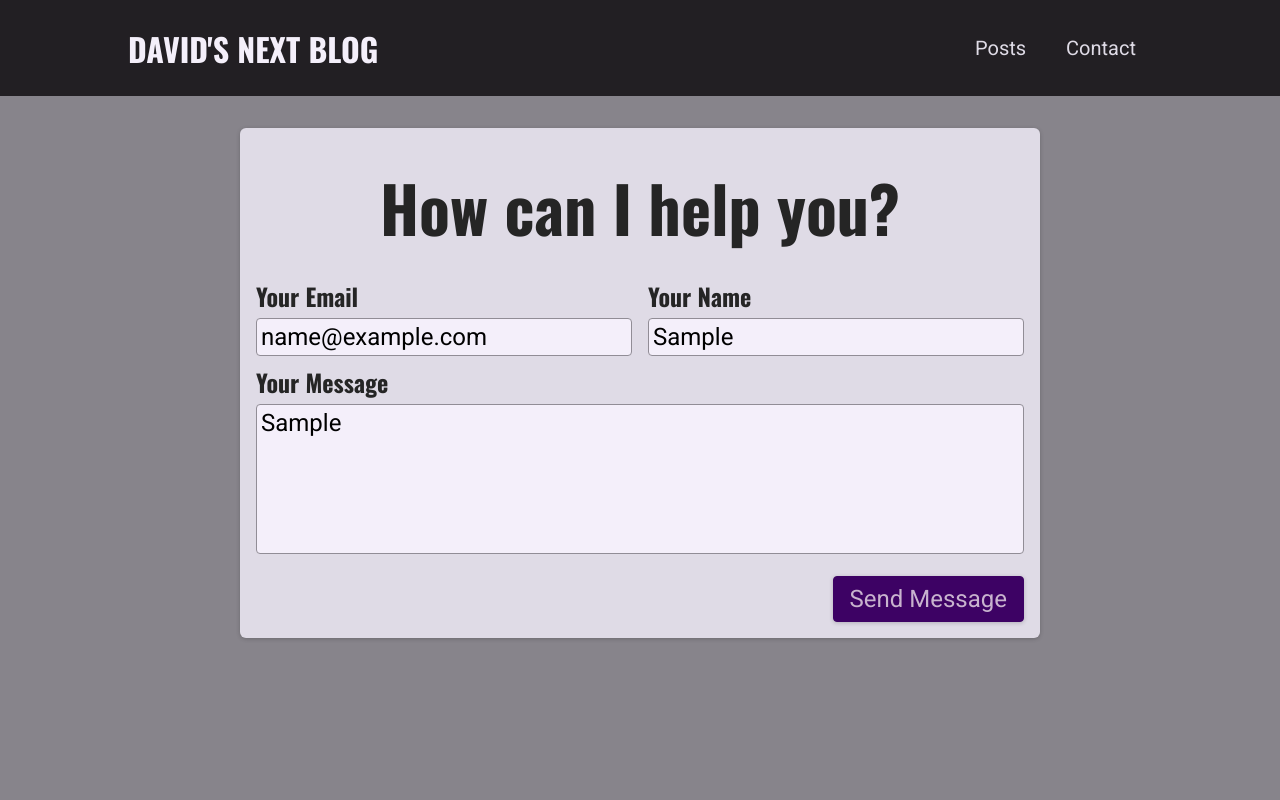
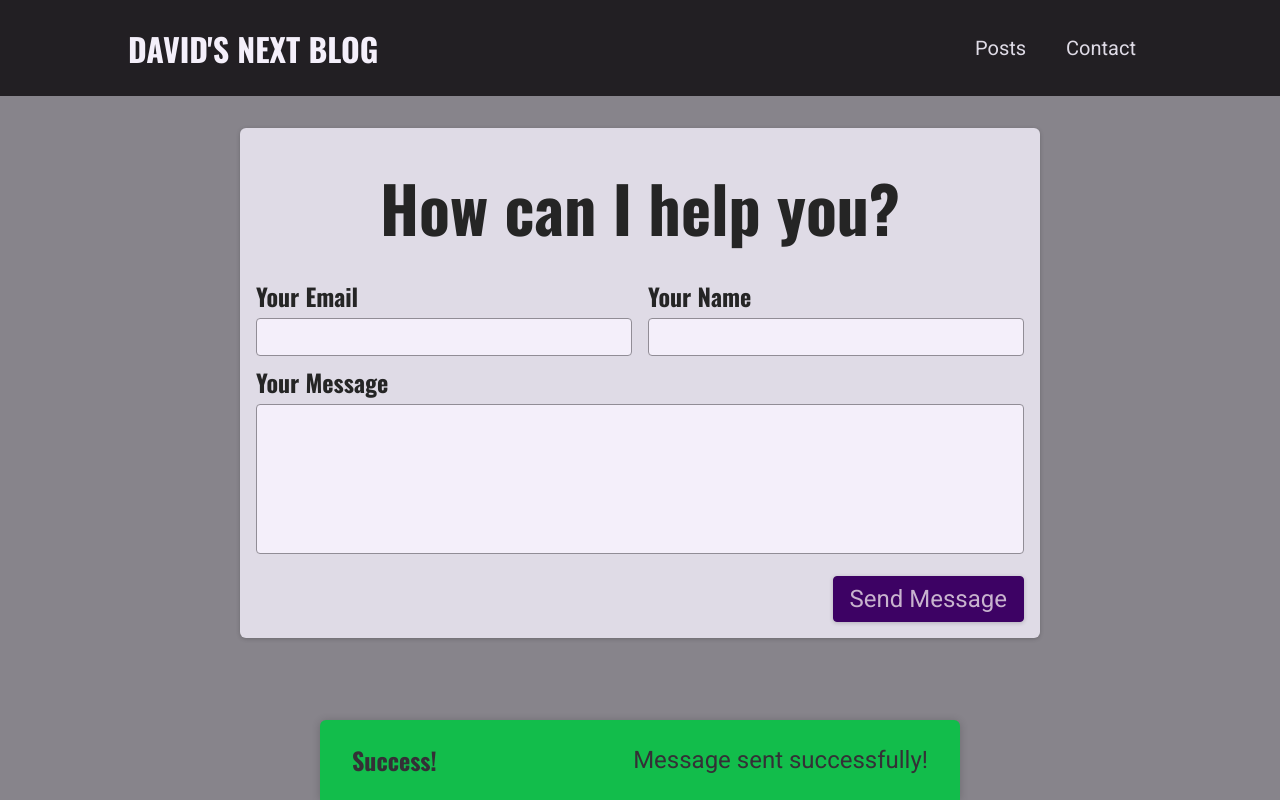
Before and after one commit to konojack/full-blog-nextjs, a Next.js app: page /contact in a window 1280 px wide. Both pictures are taken after typing "name@example.com", "Sample", "Sample" into the empty fields and a click on the button "Send Message". Built offline with nearby package versions, Linux system fonts and the light colour scheme; no server answers.

Commit message:
handled notification during sending messages

```diff
--- a/components/contact/contact-form.js
+++ b/components/contact/contact-form.js
@@ -1,26 +1,86 @@
-import { useState } from 'react';
+import { useEffect, useState } from 'react';
+import Notification from '../ui/notification';
 import classes from './contact-form.module.css';
+
+const sendContactData = async contactDetails => {
+  const response = await fetch('/api/contact', {
+    method: 'POST',
+    body: JSON.stringify(contactDetails),
+    headers: {
+      'Content-Type': 'application/json',
+    },
+  });
+
+  const data = await response.json();
+
+  if (!response.ok) {
+    throw new Error(data.message || 'Something went wrong!');
+  }
+};
 
 const ContactForm = () => {
   const [enteredName, setEnteredName] = useState('');
   const [enteredEmail, setEnteredEmail] = useState('');
   const [enteredMessage, setEnteredMessage] = useState('');
+  const [requestStatus, setRequestStatus] = useState(null);
+  const [errorMessage, setErrorMessage] = useState('');
 
-  const onSubmitHandler = e => {
+  useEffect(() => {
+    const timer = setTimeout(() => {
+      setRequestStatus(null);
+      setErrorMessage(null);
+    }, 3000);
+
+    return () => clearTimeout(timer);
+  }, [requestStatus]);
+
+  const onSubmitHandler = async e => {
     e.preventDefault();
 
-    fetch('/api/contact', {
-      method: 'POST',
-      body: JSON.stringify({
+    setRequestStatus('pending');
+
+    try {
+      await sendContactData({
         name: enteredName,
         email: enteredEmail,
         message: enteredMessage,
-      }),
-      headers: {
-        'Content-Type': 'application/json',
-      },
-    });
+      });
+    } catch (err) {
+      setErrorMessage(err.message);
+      setRequestStatus('error');
+    }
+
+    setRequestStatus('success');
+
+    setEnteredEmail('');
+    setEnteredMessage('');
+    setEnteredName('');
   };
+
+  let notification;
+  if (requestStatus === 'pending') {
+    notification = {
+      status: 'pending',
+      title: 'Pending...',
+      message: 'Your message is pending!',
+    };
+  }
+
+  if (requestStatus === 'error') {
+    notification = {
+      status: 'error',
+      title: 'Error!',
+      message: errorMessage,
+    };
+  }
+
+  if (requestStatus === 'success') {
+    notification = {
+      status: 'success',
+      title: 'Success!',
+      message: 'Message sent successfully!',
+    };
+  }
 
   return (
     <section className={classes.contact}>
@@ -61,6 +121,7 @@ const ContactForm = () => {
           <button type="submit">Send Message</button>
         </div>
       </form>
+      {notification && <Notification notification={notification} />}
     </section>
   );
 };
--- /dev/null
+++ b/components/ui/notification.js
@@ -0,0 +1,24 @@
+import classes from './notification.module.css';
+
+const Notification = ({ notification: { title, message, status } }) => {
+  let statusClasses = '';
+
+  if (status === 'success') {
+    statusClasses = classes.success;
+  }
+
+  if (status === 'error') {
+    statusClasses = classes.error;
+  }
+
+  const cssClasses = `${classes.notification} ${statusClasses}`;
+
+  return (
+    <div className={cssClasses}>
+      <h2>{title}</h2>
+      <p>{message}</p>
+    </div>
+  );
+};
+
+export default Notification;
--- /dev/null
+++ b/components/ui/notification.module.css
@@ -0,0 +1,43 @@
+.notification {
+  display: flex;
+  justify-content: space-between;
+  align-items: center;
+  color: var(--color-grey-100);
+  background-color: var(--color-grey-800);
+  padding: 0 var(--size-8);
+  box-shadow: 0 1px 8px rgba(0, 0, 0, 0.2);
+  position: fixed;
+  height: 5rem;
+  bottom: 0;
+  width: 100%;
+  left: 0;
+  border-top-right-radius: 0;
+  border-top-left-radius: 0;
+}
+
+.notification h2 {
+  font-size: var(--size-6);
+  margin: 0;
+}
+
+.notification p {
+  margin: 0;
+}
+
+.success {
+  background-color: var(--color-success-500);
+  color: var(--color-grey-800);
+}
+
+.error {
+  background-color: var(--color-error-500);
+}
+
+@media (min-width: 768px) {
+  .notification {
+    width: 40rem;
+    left: calc(50% - 20rem);
+    border-top-right-radius: 6px;
+    border-top-left-radius: 6px;
+  }
+}
```
